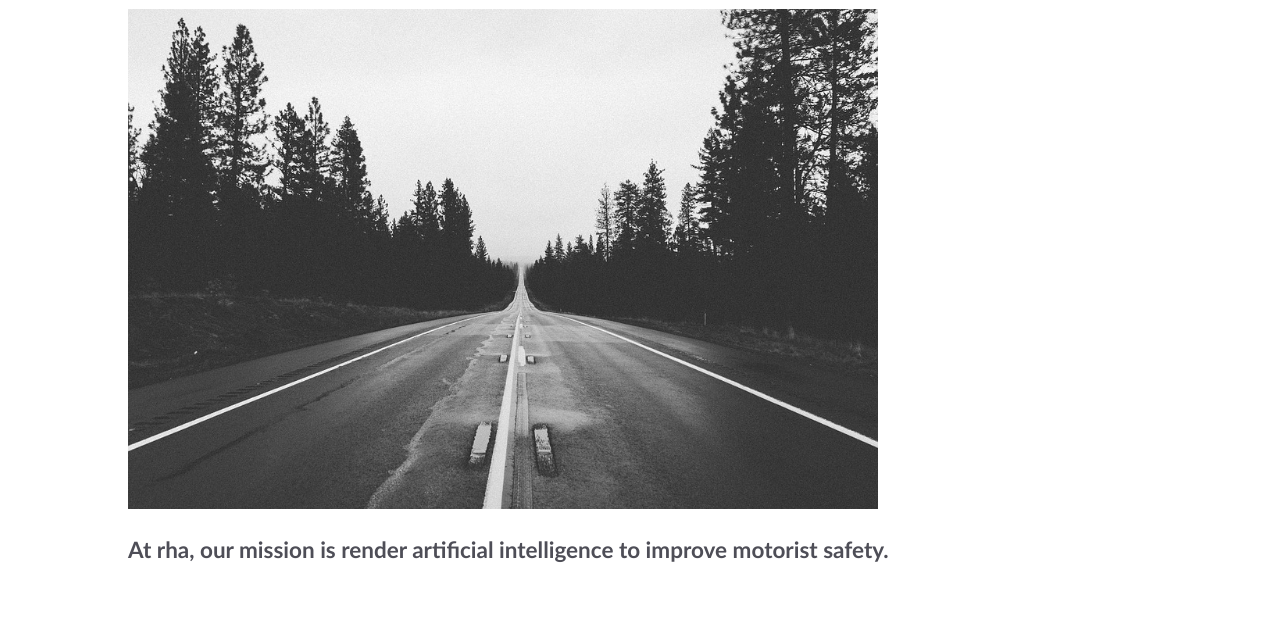
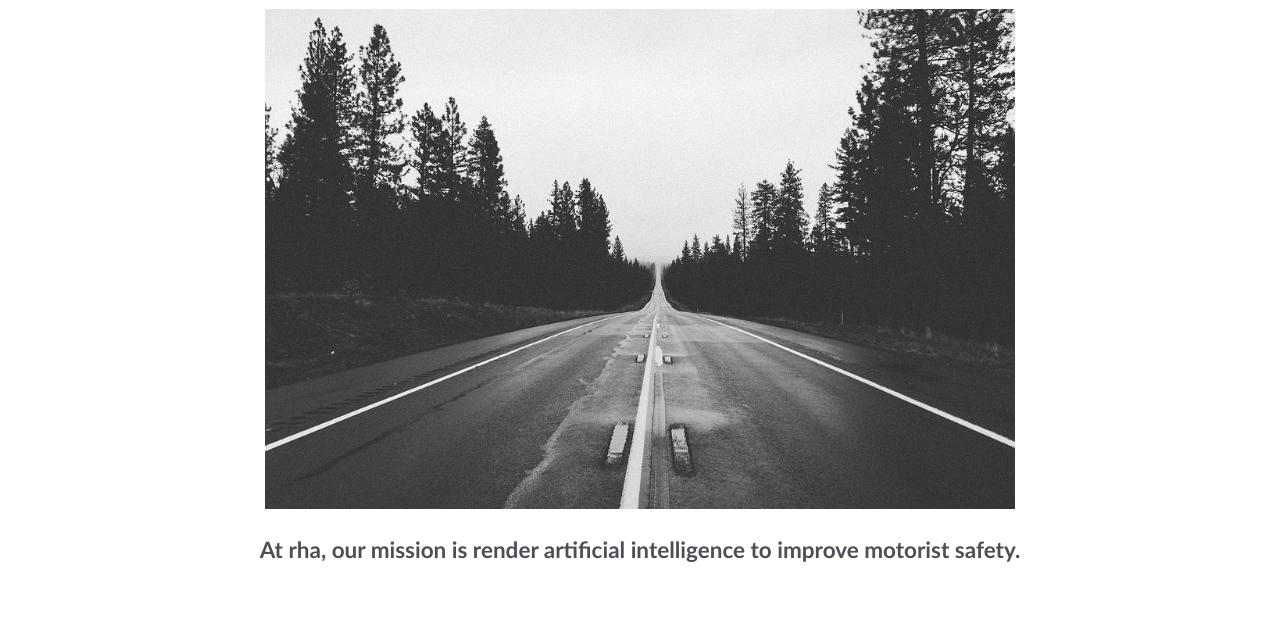
Before and after one commit to sciencesam/HRG_website, a plain HTML site: page index.html in a window 1280 px wide. Shown: the part 161-800 px from the top of the page. Drawn offline with Linux system fonts and the light colour scheme.

Commit message:
Center stuff

```diff
--- a/index.html
+++ b/index.html
@@ -28,9 +28,11 @@
         </div>
     </header>
     <div class='container'>
-    <h1>Improving Safety through vigilance</h1>
-    <img src='road.jpg' style='width:50em'>
-    <h2>At rha, our mission is render artificial intelligence to improve motorist safety.</h2>
+        <div id="intro-container">
+            <h1>Improving Safety through vigilance</h1>
+            <img src='road.jpg' style='width:50em'>
+            <h2>At rha, our mission is render artificial intelligence to improve motorist safety.</h2>
+        </div>
     </div>
     <script src="/main.js"></script>
 </body>
--- a/style.css
+++ b/style.css
@@ -253,3 +253,10 @@ footer nav{
         margin-top: 40px;
     }
 }
+
+/* intro container */
+#intro-container {
+    margin-left: auto;
+    margin-right: auto;
+    text-align: center;
+}
```
